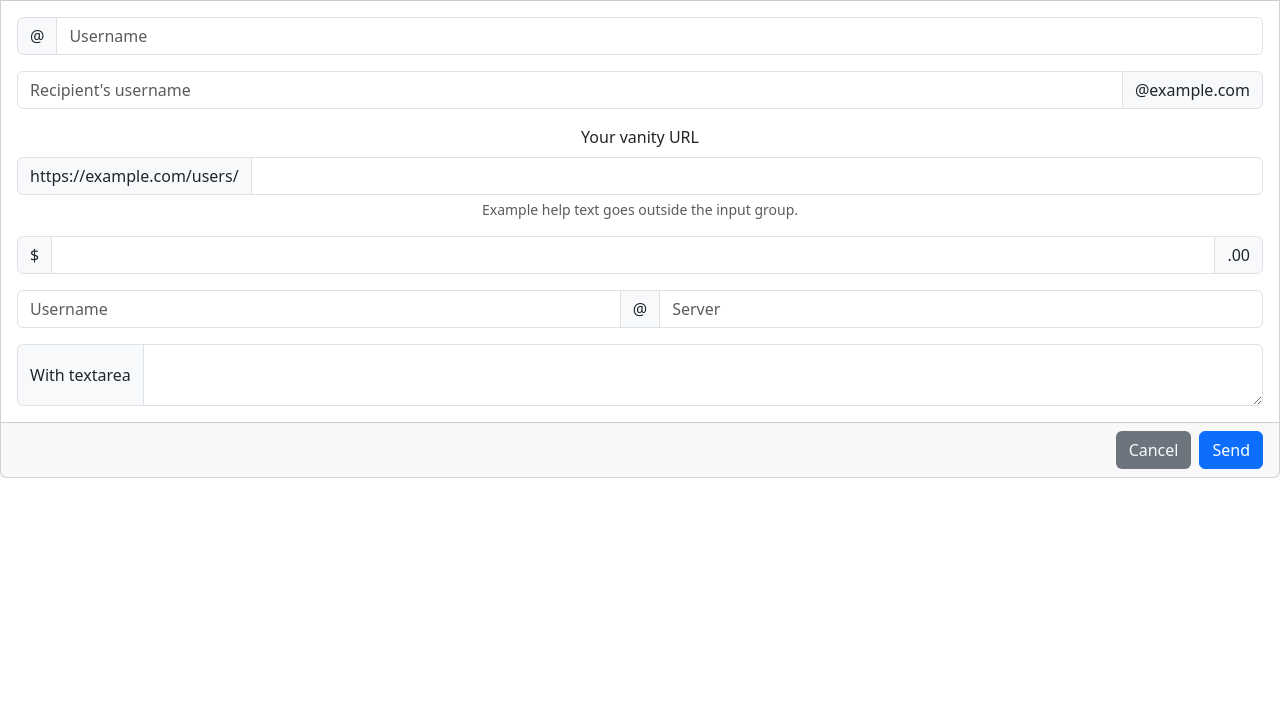
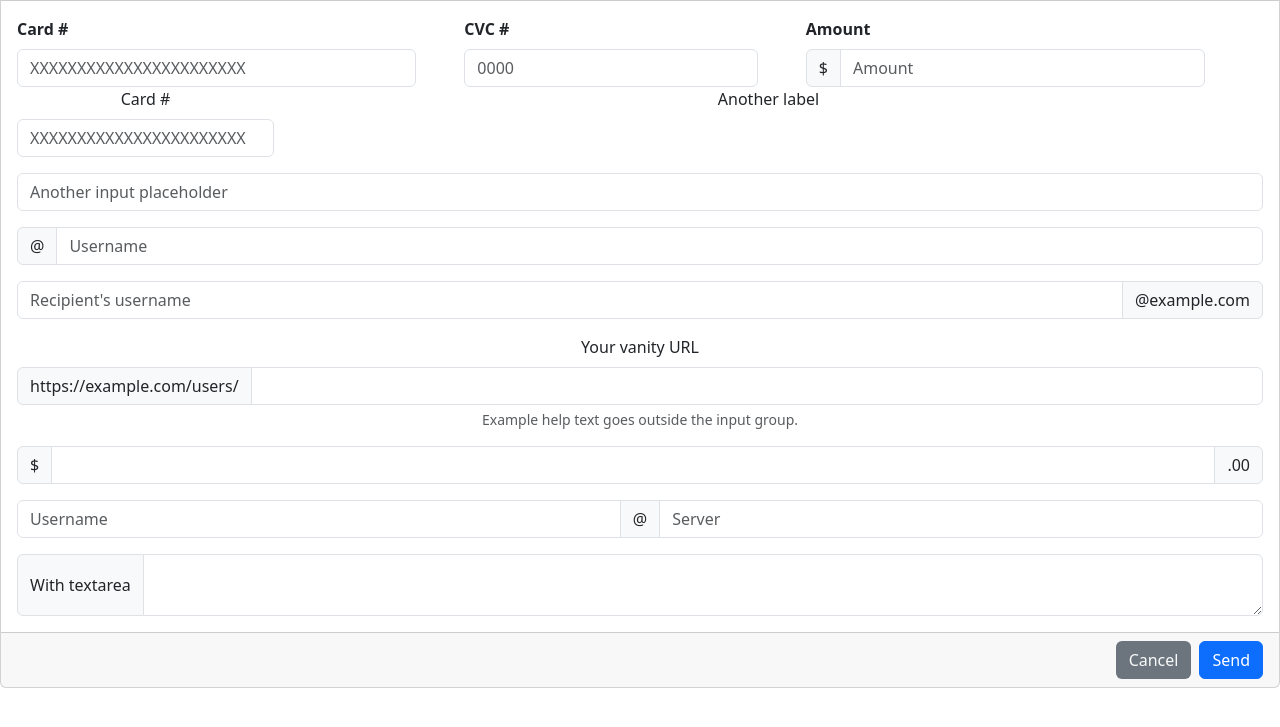
Before and after one commit to 4GeeksAcademy/MariaFonseca-coder_FormsHTML5-Bootstrap, a plain HTML site: page index.html in a window 1280 px wide. Shown: the part 59-786 px from the top of the page. Drawn offline with nearby package versions, Linux system fonts and the light colour scheme.

Commit message:
primer linea completada, falta detalle de espacio

```diff
--- a/index.html
+++ b/index.html
@@ -15,6 +15,38 @@
             <h3 class="text-start fw-bold">Payment form example</h3>
         </div>
         <div class="card-body">
+            <div class="row">
+                <div class="col-4 me-4">
+                    <label for="formGroupExampleInput" class="float-start fw-bold form-label">Card #</label>
+                    <input type="text" class="form-control" id="formGroupExampleInput"
+                        placeholder="XXXXXXXXXXXXXXXXXXXXXXX">
+                </div>
+                <div class="col-3 me-4">
+                    <label for="formGroupExampleInput" class="float-start fw-bold form-label">CVC #</label>
+                    <input type="text" class="form-control" id="formGroupExampleInput" placeholder="0000">
+                </div>
+                <div class="col-4">
+                    <label for="exampleInput" class="float-start fw-bold form-label">Amount</label>
+                    <div class="input-group">
+                        <span class="input-group-text">$</span>
+                        <input type="text" class="form-control" id="exampleInput" placeholder="Amount">
+                    </div>
+                </div>
+            </div>
+
+
+            <div class="mb-3 float-start">
+                <label for="formGroupExampleInput" class="form-label">Card #</label>
+                <div class="input-group">
+                    <input type="text" class="form-control" id="formGroupExampleInput"
+                        placeholder="XXXXXXXXXXXXXXXXXXXXXXX">
+                </div>
+            </div>
+            <div class="mb-3">
+                <label for="formGroupExampleInput2" class="form-label">Another label</label>
+                <input type="text" class="form-control" id="formGroupExampleInput2"
+                    placeholder="Another input placeholder">
+            </div>
             <div class="input-group mb-3">
                 <span class="input-group-text" id="basic-addon1">@</span>
                 <input type="text" class="form-control" placeholder="Username" aria-label="Username"
```
